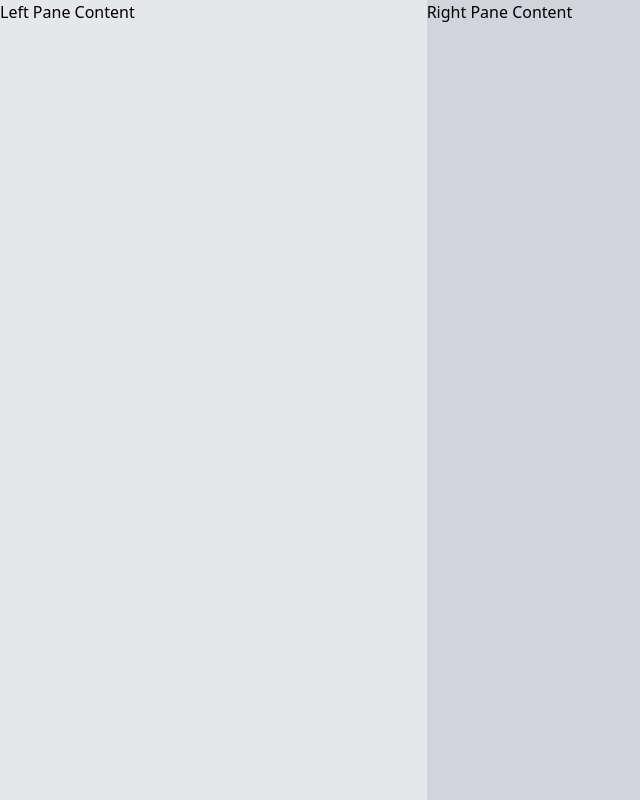
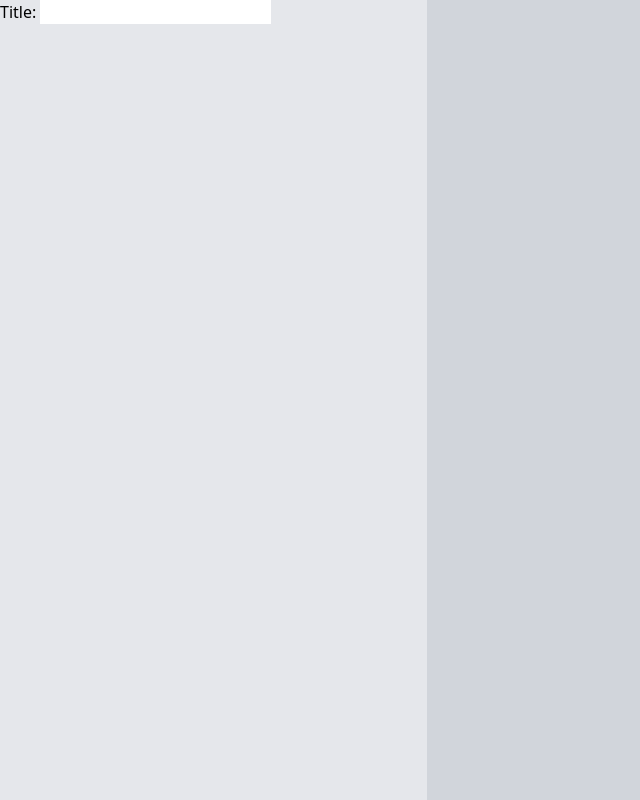
Before and after one commit to pandalexander/news-generator, a React (Vite) app in the folder news-generator/: page / in a window 1280 px wide. Shown: the whole page, without its empty margins (0-640 px from the left). Built offline with nearby package versions, Linux system fonts and the light colour scheme.

Commit message:
Set up two page view with both panes and state

```diff
--- /dev/null
+++ b/news-generator/src/LeftPane.jsx
@@ -0,0 +1,11 @@
+export default function LeftPane({ title, onChange }) {
+  return (
+    <>
+      <div className="w-1/3 bg-gray-200">
+        <h2></h2>
+        <label htmlFor="input">Title: </label>
+        <input value={title} onChange={onChange}></input>
+      </div>
+    </>
+  );
+}
--- /dev/null
+++ b/news-generator/src/RightPane.jsx
@@ -0,0 +1,9 @@
+export default function RightPane({ title }) {
+  return (
+    <>
+      <div className="w-2/3 bg-gray-300">
+        <p>{title}</p>
+      </div>
+    </>
+  );
+}
--- a/news-generator/src/TwoPageView.jsx
+++ b/news-generator/src/TwoPageView.jsx
@@ -1,15 +1,23 @@
-function TwoPageView() {
+// import { useState } from "react";
+import { useState } from "react";
+import LeftPane from "./LeftPane";
+import RightPane from "./RightPane";
+
+export default function TwoPaneView() {
+  const [title, setTitle] = useState("");
+
+  function handleTitleValueChange(e) {
+    setTitle(e.target.value);
+  }
   return (
     <>
       <div className="flex h-screen">
         {/* Left Pane */}
-        <div className="w-1/3 bg-gray-200">Left Pane Content</div>
+        <LeftPane title={title} onChange={handleTitleValueChange} />
 
         {/* Right Pane */}
-        <div className="w-2/3 bg-gray-300">Right Pane Content</div>
+        <RightPane title={title} />
       </div>
     </>
   );
 }
-
-export default TwoPageView;
```
Also changed, not shown: news-generator/.eslintrc.cjs.
